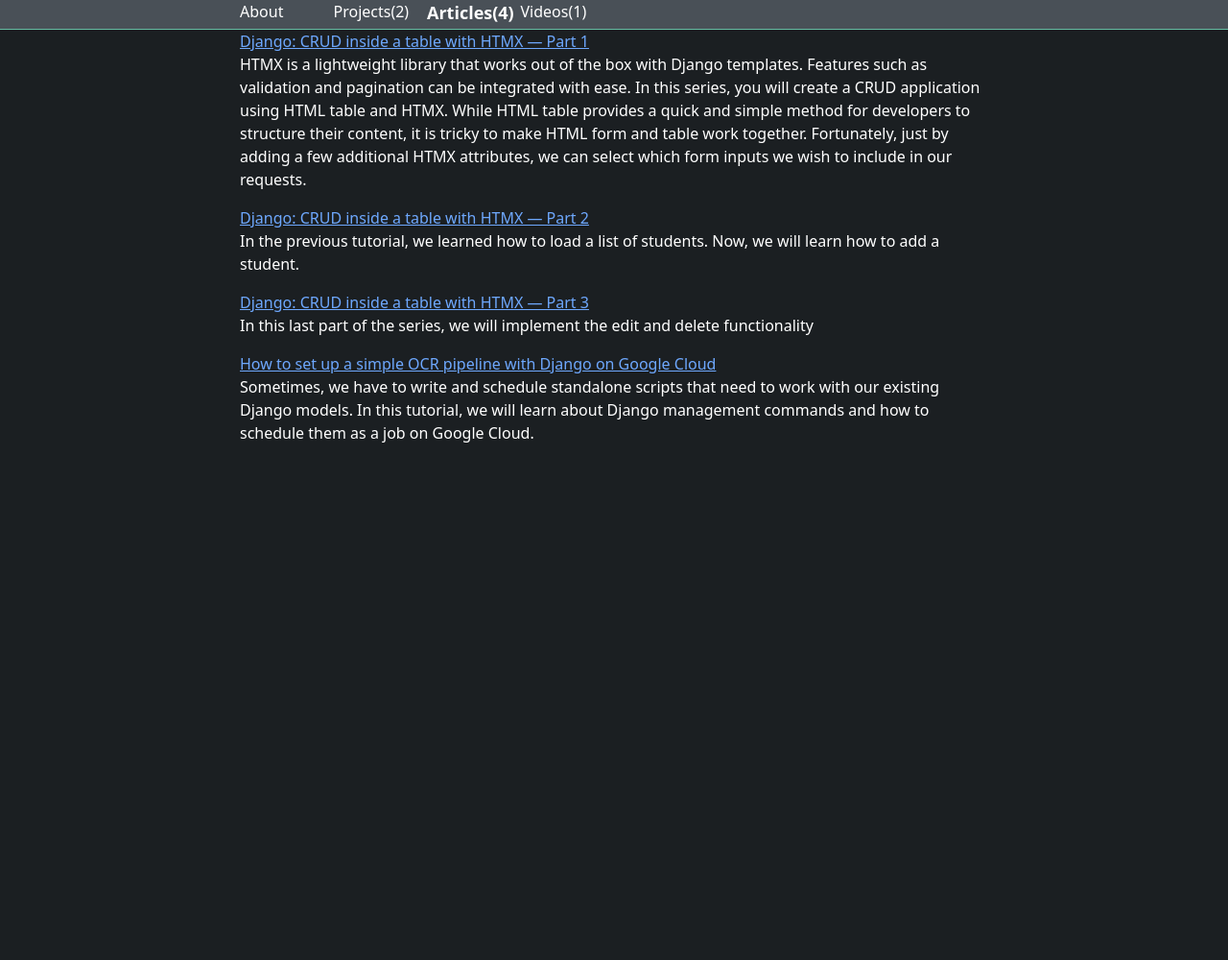
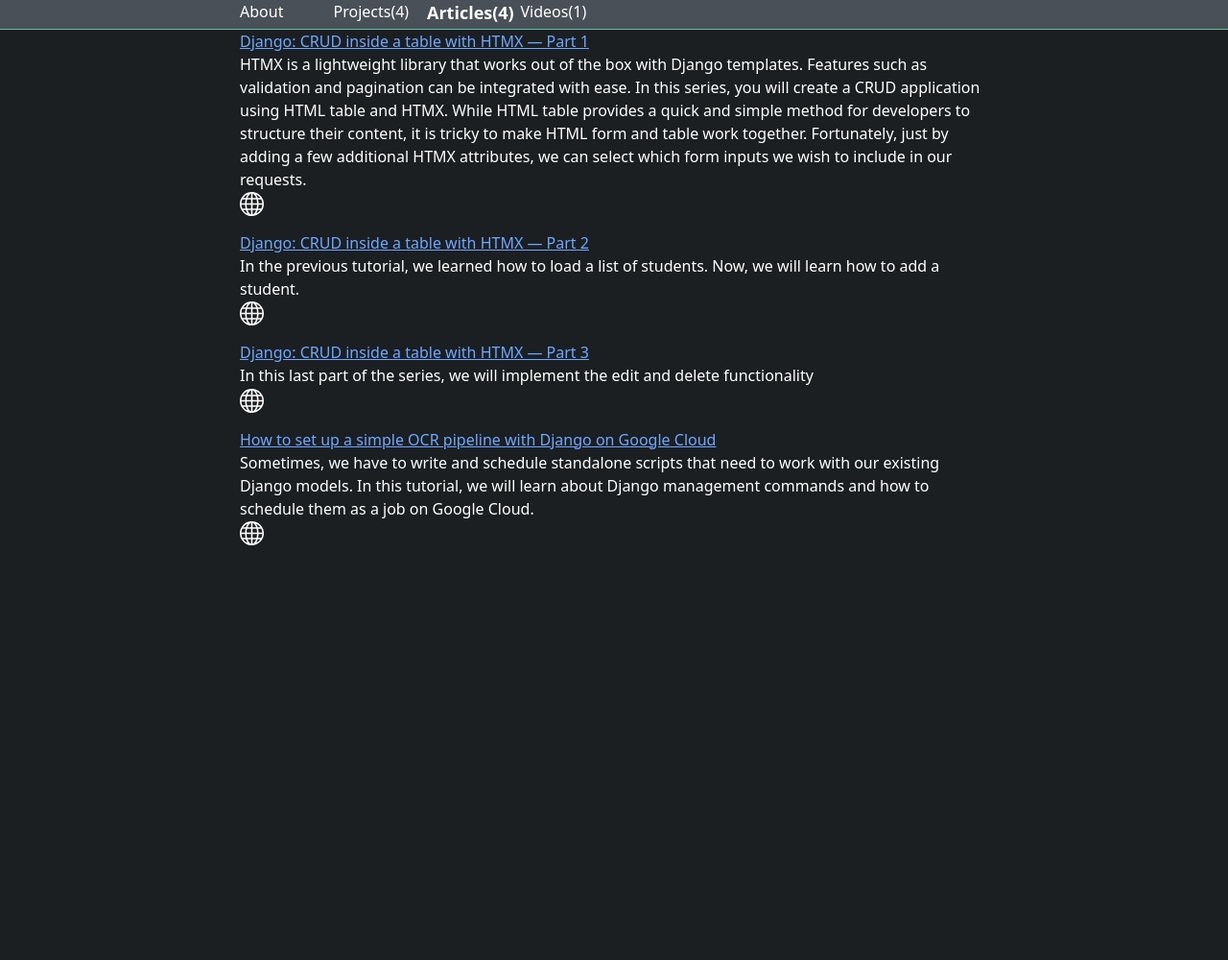
Before and after one commit to duybtr/professional_portfolio, a Django app: page /get_articles in a window 1280 px wide. Shown: the whole page at 96% size. Run offline with Django 5.2, Linux system fonts and the light colour scheme; data comes from the database, SQL or seed files in the repository; some libraries are stand-ins or nearby versions.

Commit message:
add modal, and symbols to urls

```diff
--- a/portfolio/models.py
+++ b/portfolio/models.py
@@ -10,6 +10,10 @@
 
     title = models.CharField(max_length=200)
     category = models.CharField(max_length=20, choices=choices, default='app')
-    link = models.CharField(max_length=200)
+    site_link = models.CharField(max_length=200, blank=True)
     description = models.CharField(max_length=2000, blank=True)
     repo_link = models.CharField(max_length=200, blank=True)
+    screenshot_url = models.CharField(max_length=200, blank=True)
+
+    def __str__(self):
+        return self.title
--- a/portfolio/urls.py
+++ b/portfolio/urls.py
@@ -1,11 +1,12 @@
 from django.urls import path
 from django.views.generic import TemplateView
-from .views import AboutView, ArticleView, ProjectView, VideoView
+from .views import AboutView, ArticleView, ProjectView, VideoView, get_screenshot
 
 urlpatterns = [
     path('', ProjectView.as_view(), name='home'),
     path('about', AboutView.as_view(), name='about'),
     path('get_videos', VideoView.as_view(), name='get_videos'),
     path('get_articles', ArticleView.as_view(), name='get_articles'),
-    path('get_projects', ProjectView.as_view(), name='get_projects')
+    path('get_projects', ProjectView.as_view(), name='get_projects'),
+    path('<int:blog_pk>/get_screenshot', get_screenshot, name='get_screenshot')
 ]
--- a/portfolio/views.py
+++ b/portfolio/views.py
@@ -44,3 +44,9 @@
         context = super().get_context_data(**kwargs)
         context['current_page'] = 'video'
         return context
+
+def get_screenshot(request, blog_pk):
+    blog = Blog.objects.get(pk=blog_pk)
+    context = {}
+    context['blog'] = blog
+    return render(request, 'portfolio/partial/screenshot_modal.html', context)
--- a/static/css/main.css
+++ b/static/css/main.css
@@ -50,3 +50,12 @@
 .content a {
     color: rgba(110, 168, 254);
 }
+.symbol {
+    text-decoration: none;
+}
+.bi {
+    fill: white
+}
+.student .bi {
+    fill: black
+}
--- a/templates/base.html
+++ b/templates/base.html
@@ -9,7 +9,7 @@
     <link href="https://cdn.jsdelivr.net/npm/bootstrap@5.2.2/dist/css/bootstrap.min.css" rel="stylesheet" integrity="sha384-Zenh87qX5JnK2Jl0vWa8Ck2rdkQ2Bzep5IDxbcnCeuOxjzrPF/et3URy9Bv1WTRi" crossorigin="anonymous">
   </head>
   <body>
-    <svg xmlns="http://www.w3.org/2000/svg" style="display: none;"></svg>
+
 
     <main>
         <div class="main-menu-container">
@@ -33,7 +33,12 @@
         {% block content %}
         {% endblock content %}
         </div>
+
+
     </main>
+    <script src="https://unpkg.com/htmx.org@1.9.2" integrity="sha384-L6OqL9pRWyyFU3+/bjdSri+iIphTN/bvYyM37tICVyOJkWZLpP2vGn6VUEXgzg6h" crossorigin="anonymous"></script>
     <script src="https://cdn.jsdelivr.net/npm/bootstrap@5.2.2/dist/js/bootstrap.bundle.min.js" integrity="sha384-OERcA2EqjJCMA+/3y+gxIOqMEjwtxJY7qPCqsdltbNJuaOe923+mo//f6V8Qbsw3" crossorigin="anonymous"></script>
+    <script src="https://code.jquery.com/jquery-3.6.1.min.js" integrity="sha256-o88AwQnZB+VDvE9tvIXrMQaPlFFSUTR+nldQm1LuPXQ="  crossorigin="anonymous"></script>
+
   </body>
 </html>
--- a/templates/portfolio/blog.html
+++ b/templates/portfolio/blog.html
@@ -1,12 +1,38 @@
 {% extends 'base.html' %}
 
 {% block content %}
+    <div id="screenshot_modal" class="modal modal-blur fade">
+        <div id="transaction_modal_dialog" class="modal-dialog"></div>
+    </div>
+
     {% for blog in blogs %}
-        <a href="{{ blog.link }}">{{blog.title}}</a>
+        {% if blog.screenshot_url|length > 0 %}
+        <a href="#"
+        hx-target="#screenshot_modal"
+        hx-get="{% url 'get_screenshot' blog.pk %}"
+        data-bs-toggle="modal"
+        data-bs-target="#screenshot_modal">{{blog.title}} </a>
+
+        {% else %}
+        <a href="{{blog.site_link}}">{{blog.title}}</a>
+        {% endif %}
 
         <p>{{blog.description}}
+            {% if blog.site_link|length > 0 %}
+                <br />
+                <a class='symbol' href="{{blog.site_link}}">
+                    <svg xmlns="http://www.w3.org/2000/svg" width="25" height="25" class="bi bi-globe" viewBox="0 0 16 16">
+                        <path d="M0 8a8 8 0 1 1 16 0A8 8 0 0 1 0 8m7.5-6.923c-.67.204-1.335.82-1.887 1.855A8 8 0 0 0 5.145 4H7.5zM4.09 4a9.3 9.3 0 0 1 .64-1.539 7 7 0 0 1 .597-.933A7.03 7.03 0 0 0 2.255 4zm-.582 3.5c.03-.877.138-1.718.312-2.5H1.674a7 7 0 0 0-.656 2.5zM4.847 5a12.5 12.5 0 0 0-.338 2.5H7.5V5zM8.5 5v2.5h2.99a12.5 12.5 0 0 0-.337-2.5zM4.51 8.5a12.5 12.5 0 0 0 .337 2.5H7.5V8.5zm3.99 0V11h2.653c.187-.765.306-1.608.338-2.5zM5.145 12q.208.58.468 1.068c.552 1.035 1.218 1.65 1.887 1.855V12zm.182 2.472a7 7 0 0 1-.597-.933A9.3 9.3 0 0 1 4.09 12H2.255a7 7 0 0 0 3.072 2.472M3.82 11a13.7 13.7 0 0 1-.312-2.5h-2.49c.062.89.291 1.733.656 2.5zm6.853 3.472A7 7 0 0 0 13.745 12H11.91a9.3 9.3 0 0 1-.64 1.539 7 7 0 0 1-.597.933M8.5 12v2.923c.67-.204 1.335-.82 1.887-1.855q.26-.487.468-1.068zm3.68-1h2.146c.365-.767.594-1.61.656-2.5h-2.49a13.7 13.7 0 0 1-.312 2.5m2.802-3.5a7 7 0 0 0-.656-2.5H12.18c.174.782.282 1.623.312 2.5zM11.27 2.461c.247.464.462.98.64 1.539h1.835a7 7 0 0 0-3.072-2.472c.218.284.418.598.597.933M10.855 4a8 8 0 0 0-.468-1.068C9.835 1.897 9.17 1.282 8.5 1.077V4z"/>
+                    </svg>
+                </a>
+            {% endif %}
             {% if blog.repo_link|length > 0 %}
-                <br />Link to repo: <a href="{{blog.repo_link}}">{{blog.repo_link}}</a>
+                &nbsp;
+                <a class='symbol' href="{{blog.repo_link}}">
+                    <svg xmlns="http://www.w3.org/2000/svg" width="25" height="25" class="bi bi-github" viewBox="0 0 16 16">
+                        <path d="M8 0C3.58 0 0 3.58 0 8c0 3.54 2.29 6.53 5.47 7.59.4.07.55-.17.55-.38 0-.19-.01-.82-.01-1.49-2.01.37-2.53-.49-2.69-.94-.09-.23-.48-.94-.82-1.13-.28-.15-.68-.52-.01-.53.63-.01 1.08.58 1.23.82.72 1.21 1.87.87 2.33.66.07-.52.28-.87.51-1.07-1.78-.2-3.64-.89-3.64-3.95 0-.87.31-1.59.82-2.15-.08-.2-.36-1.02.08-2.12 0 0 .67-.21 2.2.82.64-.18 1.32-.27 2-.27s1.36.09 2 .27c1.53-1.04 2.2-.82 2.2-.82.44 1.1.16 1.92.08 2.12.51.56.82 1.27.82 2.15 0 3.07-1.87 3.75-3.65 3.95.29.25.54.73.54 1.48 0 1.07-.01 1.93-.01 2.2 0 .21.15.46.55.38A8.01 8.01 0 0 0 16 8c0-4.42-3.58-8-8-8"/>
+                    </svg>
+                </a>
             {% endif %}
         </p>
     {% endfor %}
--- a/templates/student/partial/student_row.html
+++ b/templates/student/partial/student_row.html
@@ -5,14 +5,14 @@
     <td>{{ student.age }}</td>
     <td>{{ student.major }}</td>
     <td>{{ student.profile_image }}</td>
-    <td><button class='btn'
+    <td><button class='btn student'
         hx-get="{% url 'edit_student' student.pk %}"
         hx-target="closest tr"
         hx-swap="outerHTML">
         <svg class="bi bi-pencil" width="32" height="32">
             <use xlink:href="#pencil">
         </svg></button></td>
-    <td><button class='btn'
+    <td><button class='btn student'
         hx-confirm='Are you sure?'
         hx-target="closest tr"
         hx-swap="outerHTML swap:1s"
```
Also changed, not shown: templates/portfolio/partial/screenshot_modal.html (added, +10 -0 lines), db.sqlite3, portfolio/migrations/0006_rename_link_blog_site_link_blog_screenshot_url.py (added), portfolio/migrations/0007_alter_blog_site_link.py (added), templates/home.html (line endings or trailing spaces), 1 other file.
